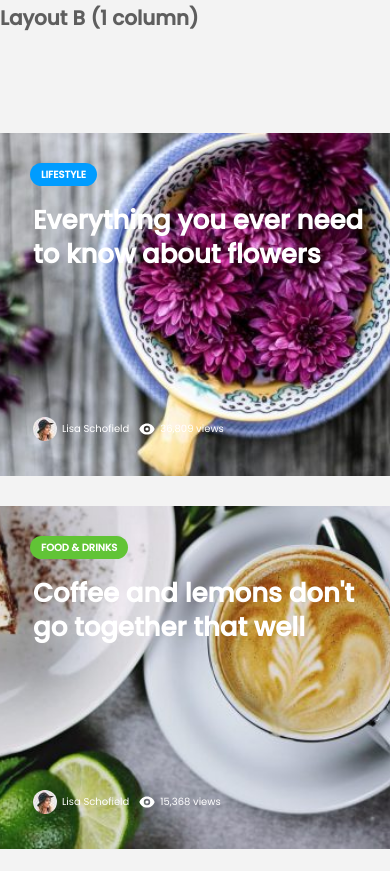
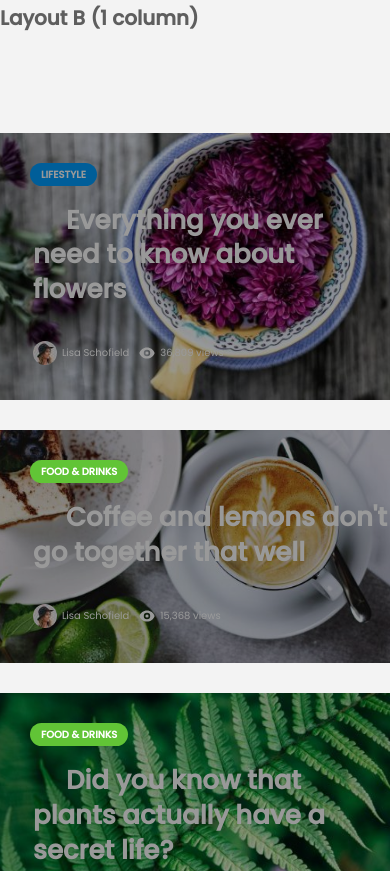
Before and after one commit to Jovan-999/grid__love, a plain HTML site: page index.html in a window 390 px wide. Shown: the part 2398-3269 px from the top of the page. Drawn offline with Linux system fonts and the light colour scheme.

Commit message:
finished

```diff
--- a/css/queries.css
+++ b/css/queries.css
@@ -65,12 +65,33 @@
     height: inherit;
   }
 
+  .section__grid-picture--7::after {
+    content: '';
+    position: absolute;
+    background: rgba(0, 0, 0, 0.4);
+    height: 100%;
+    width: 100%;
+    z-index: 1;
+    top: 0;
+    left: 0;
+    transition: all 0.2s ease-in-out;
+  }
+
   .section__grid-title--second {
     color: #ffffff;
+
+    z-index: 2;
+    top: 0;
+    left: 0;
+    margin-top: 70px;
+    margin-left: 33px;
   }
 
   .section__grid-person--container {
-    padding-top: 110px;
+    display: flex;
+    align-items: center;
+
+    bottom: 30px;
   }
 
   .section__b,
--- a/css/style.css
+++ b/css/style.css
@@ -394,9 +394,7 @@ img {
   top: 0;
   left: 0;
   margin-top: 70px;
-  margin-left: 33px;
-  max-width: 310px;
-  height: 197px;
+  padding: 0 30px 0 30px;
 }
 
 .section__grid-text--seventh {
@@ -406,7 +404,6 @@ img {
   left: 0;
   margin-top: 70px;
   margin-left: 33px;
-  max-width: 210px;
 }
 
 .section__grid-text--eighth {
@@ -474,7 +471,10 @@ img {
 .section__grid-person--seventh {
   display: flex;
   align-items: center;
-  margin-top: 80px;
+  position: absolute;
+  bottom: 30px;
+  z-index: 2;
+  padding-left: 30px;
 }
 
 /* end seventh grid complex */
--- a/index.html
+++ b/index.html
@@ -1337,6 +1337,7 @@
             <a href="#" class="section__grid-title--sixth"
               >Everything you ever need to know about flowers</a
             >
+          </div>
           <div class="section__grid-person--seventh">
             <img
               class="section__grid-person"
@@ -1346,7 +1347,6 @@
             <p class="section__grid-name--sixth">Lisa Schofield</p>
           </div>
         </div>
-        </div>
         <!--end first card-->
         <div class="section__grid-card--sixth">
           <!-- second card-->
@@ -1362,6 +1362,7 @@
             <a href="#" class="section__grid-title--sixth"
               >Coffee and lemons don't go together that well</a
             >
+          </div>
           <div class="section__grid-person--seventh">
             <img
               class="section__grid-person"
@@ -1371,7 +1372,6 @@
             <p class="section__grid-name--sixth">Lisa Schofield</p>
           </div>
         </div>
-        </div>
         <!--end first card-->
         <div class="section__grid-card--sixth">
           <!-- second card-->
@@ -1387,6 +1387,7 @@
             <a href="#" class="section__grid-title--sixth"
               >Did you know that plants actually have a secret life?</a
             >
+          </div>
           <div class="section__grid-person--seventh">
             <img
               class="section__grid-person"
@@ -1394,7 +1395,6 @@
               alt="Lisa Schofield"
             />
             <p class="section__grid-name--sixth">Lisa Schofield</p>
-            </div>
           </div>
         </div>
         <!--end second card-->
@@ -1426,6 +1426,7 @@
             <a href="#" class="section__grid-title--sixth"
               >Are rock concerts really coming back into fashion?</a
             >
+          </div>
           <div class="section__grid-person--seventh">
             <img
               class="section__grid-person"
@@ -1435,7 +1436,6 @@
             <p class="section__grid-name--sixth">Patricia Callahan</p>
           </div>
         </div>
-        </div>
         <!--end third card-->
         <div class="section__grid-card--sixth">
           <!-- fourth card-->
@@ -1451,6 +1451,7 @@
             <a href="#" class="section__grid-title--sixth"
               >The world needs true geniuses now more than ever</a
             >
+          </div>
           <div class="section__grid-person--seventh">
             <img
               class="section__grid-person"
@@ -1458,7 +1459,6 @@
               alt="Lisa Schofield"
             />
             <p class="section__grid-name--sixth">Patricia Callahan</p>
-            </div>
           </div>
         </div>
         <!--end fourth card-->
@@ -1479,6 +1479,7 @@
             <a href="#" class="section__grid-title--sixth"
               >Does a blog post look better with a featured image?</a
             >
+          </div>
           <div class="section__grid-person--seventh">
             <img
               class="section__grid-person"
@@ -1486,7 +1487,6 @@
               alt="Lisa Schofield"
             />
             <p class="section__grid-name--sixth">Lisa Schofield</p>
-            </div>
           </div>
         </div>
         <!--end fifth card-->
@@ -1510,6 +1510,7 @@
             <a href="#" class="section__grid-title--sixth"
               >Everything you ever need to know about flowers</a
             >
+          </div>
           <div class="section__grid-person--seventh">
             <img
               class="section__grid-person"
@@ -1519,7 +1520,6 @@
             <p class="section__grid-name--sixth">Lisa Schofield</p>
           </div>
         </div>
-        </div>
         <!--end first card-->
         <div class="section__grid-card--sixth">
           <!-- second card-->
@@ -1535,6 +1535,7 @@
             <a href="#" class="section__grid-title--sixth"
               >Coffee and lemons don't go together that well</a
             >
+          </div>
           <div class="section__grid-person--seventh">
             <img
               class="section__grid-person"
@@ -1544,7 +1545,6 @@
             <p class="section__grid-name--sixth">Lisa Schofield</p>
           </div>
         </div>
-        </div>
         <!--end first card-->
         <div class="section__grid-card--sixth">
           <!-- second card-->
@@ -1560,15 +1560,15 @@
             <a href="#" class="section__grid-title--sixth"
               >Did you know that plants actually have a secret life?</a
             >
-            <div class="section__grid-person--seventh">
+          </div>
+          <div1 class="section__grid-person--seventh">
             <img
               class="section__grid-person"
               src="img/lisa.jpg"
               alt="Lisa Schofield"
             />
             <p class="section__grid-name--sixth">Lisa Schofield</p>
-            </div>
-          </div>
+          </div1>
         </div>
         <!--end second card-->
         <div class="section__grid-card--sixth">
@@ -1599,6 +1599,7 @@
             <a href="#" class="section__grid-title--sixth"
               >Are rock concerts really coming back into fashion?</a
             >
+          </div>
           <div class="section__grid-person--seventh">
             <img
               class="section__grid-person"
@@ -1608,7 +1609,6 @@
             <p class="section__grid-name--sixth">Patricia Callahan</p>
           </div>
         </div>
-        </div>
         <!--end third card-->
         <div class="section__grid-card--sixth">
           <!-- fourth card-->
@@ -1624,6 +1624,7 @@
             <a href="#" class="section__grid-title--sixth"
               >The world needs true geniuses now more than ever</a
             >
+          </div>
           <div class="section__grid-person--seventh">
             <img
               class="section__grid-person"
@@ -1631,7 +1632,6 @@
               alt="Lisa Schofield"
             />
             <p class="section__grid-name--sixth">Patricia Callahan</p>
-            </div>
           </div>
         </div>
         <!--end fourth card-->
@@ -1652,6 +1652,7 @@
             <a href="#" class="section__grid-title--sixth"
               >Does a blog post look better with a featured image?</a
             >
+          </div>
           <div class="section__grid-person--seventh">
             <img
               class="section__grid-person"
@@ -1661,7 +1662,6 @@
             <p class="section__grid-name--sixth">Lisa Schofield</p>
           </div>
         </div>
-        </div>
         <!--end fifth card-->
         <div class="section__grid-card--sixth">
           <!-- sixth card-->
@@ -1677,6 +1677,7 @@
             <a href="#" class="section__grid-title--sixth"
               >If you're truly happy and you know it let it show</a
             >
+          </div>
           <div class="section__grid-person--seventh">
             <img
               class="section__grid-person"
@@ -1686,7 +1687,6 @@
             <p class="section__grid-name--sixth">Joana Bergstein</p>
           </div>
         </div>
-        </div>
         <!--end sixth card-->
         <div class="section__grid-card--sixth">
           <!-- seventh card-->
@@ -1702,6 +1702,7 @@
             <a href="#" class="section__grid-title--sixth"
               >With good don't actually need images</a
             >
+          </div>
           <div class="section__grid-person--seventh">
             <img
               class="section__grid-person"
@@ -1709,7 +1710,6 @@
               alt="Joana Bergstein"
             />
             <p class="section__grid-name--sixth">Joana Bergstein</p>
-            </div>
           </div>
         </div>
         <!--end seventh card-->
```
Lines whose indentation alone changed are shown as unchanged.
